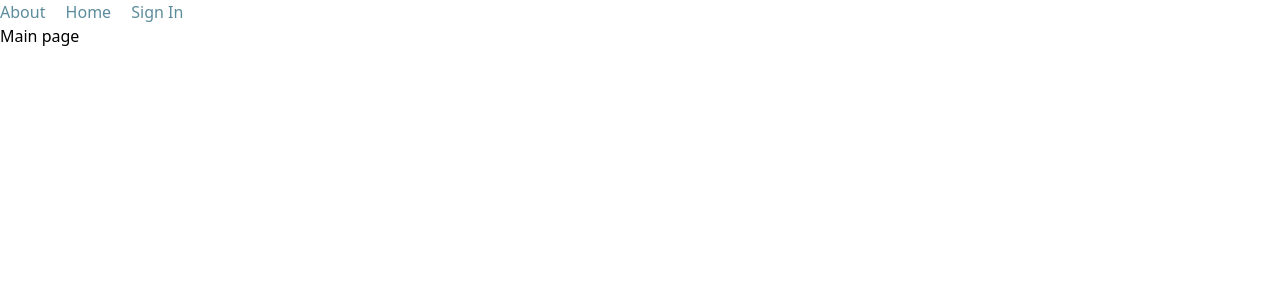
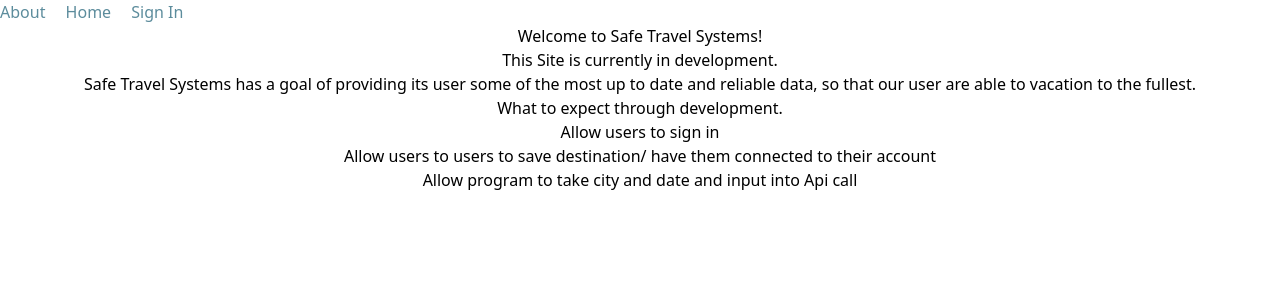
Before and after one commit to maxwellalvord/Safe-Travel-Systems, a Next.js app: page /MainPage in a window 1280 px wide. Shown: the top 300 px of the page. Built offline with nearby package versions, Linux system fonts and the light colour scheme.

Commit message:
WIP creation of main page

```diff
--- a/pages/MainPage.js
+++ b/pages/MainPage.js
@@ -1,9 +1,25 @@
+// import '../styles/mainPage.css'
+import React from "react"
 
 export default function MainPage() {
 
   return (
-    <>
-      <h1>Main page</h1>
-    </>
+    <React.Fragment>
+      <div className="mainPage">
+        <h1>Welcome to Safe Travel Systems!</h1>
+        <h3>This Site is currently in development.</h3>
+        <div className="websiteInfo">
+          <p>Safe Travel Systems has a goal of providing its user some of the most up to date and reliable data, so that our user are able to vacation to the fullest.</p>
+        </div>
+        <div className="expectations">
+          <h1>What to expect through development.</h1>
+          <ul className="expectList">
+            <li>Allow users to sign in</li>
+            <li>Allow users to users to save destination/ have them connected to their account</li>
+            <li>Allow program to take city and date and input into Api call</li>
+          </ul>
+        </div>
+      </div>
+      </React.Fragment>
   )
 }
--- a/pages/_app.js
+++ b/pages/_app.js
@@ -2,6 +2,7 @@ import '../styles/globals.css'
 import Header from './header'
 import React from 'react'
 import styled from 'styled-components';
+import '../styles/MainPage.css'
 
 const Head = styled.a`
 color: #5c8c9c;
--- /dev/null
+++ b/styles/mainPage.css
@@ -0,0 +1,3 @@
+.mainPage {
+  text-align: center;
+}
```
